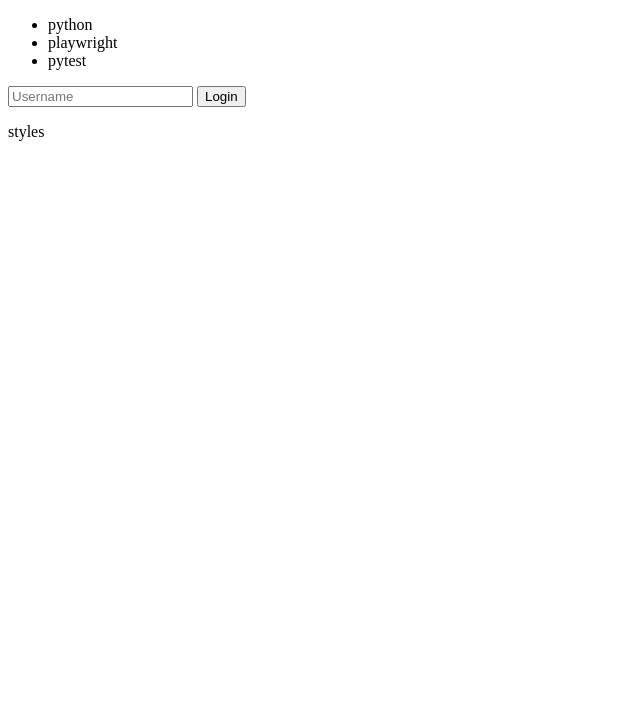
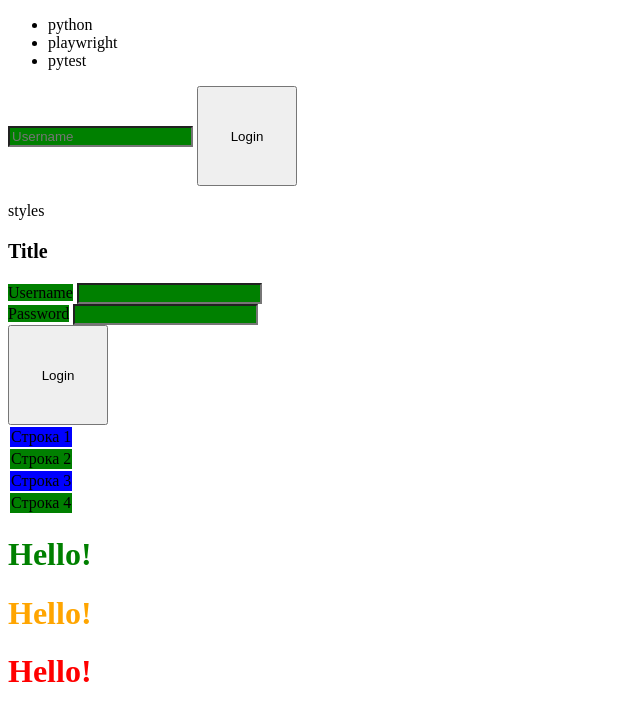
Before and after one commit to Ruslan-Lukyanets/autotests-ui, a plain HTML site: page index.html in a window 1280 px wide. Shown: the whole page, without its empty margins (0-640 px from the left). Drawn offline with Linux system fonts and the light colour scheme.

Commit message:
CSS Локаторы и поиск элементов на странице

```diff
--- a/index.html
+++ b/index.html
@@ -3,6 +3,48 @@
 <head>
     <meta charset="UTF-8">
     <title>Title</title>
+    <style>
+        h3 {
+            font-size: 20px;
+        }
+
+        input {
+            background-color: green;
+        }
+
+        button {
+            width: 100px;
+            height: 100px;
+        }
+
+        h3 {
+            display: flex;
+        }
+
+        label {
+            background-color: green;
+        }
+        tr:nth-child(odd) {
+          background-color: blue;
+        }
+
+        tr:nth-child(even) {
+          background-color: green;
+        }
+        div:nth-child(1) > h1 {
+            color: green;
+        }
+
+        div:nth-child(2) > h1 {
+            color: orange;
+        }
+
+        div:nth-child(3) > h1 {
+            color: red;
+        }
+
+
+    </style>
 </head>
 <body>
 <ul>
@@ -20,6 +62,45 @@
 <!-- Добавить класс стилей -->
 <p class=common-styles>styles</p>
 
+<div>
+    <h3 id="title-text" class="common-style title-style">Title</h3>
+    <div>
+        <label for="username-input">Username</label>
+        <input type="text" id="username-input" class="common-style input-style"/>
+    </div>
+    <div>
+        <label for="password-input">Password</label>
+        <input type="password" id="password-input" class="common-style input-style"/>
+    </div>
+    <button id="login-button" class="common-style button-style">Login</button>
+</div>
+
+<table>
+    <tr id="row-1">
+        <td>Строка 1</td>
+    </tr>
+    <tr id="row-2">
+        <td>Строка 2</td>
+    </tr>
+    <tr id="row-3">
+        <td>Строка 3</td>
+    </tr>
+    <tr id="row-4">
+        <td>Строка 4</td>
+    </tr>
+</table>
+
+<div>
+    <div>
+        <h1>Hello!</h1>
+    </div>
+    <div>
+        <h1>Hello!</h1>
+    </div>
+    <div>
+        <h1>Hello!</h1>
+    </div>
+</div>
 
 </body>
 </html>
```
